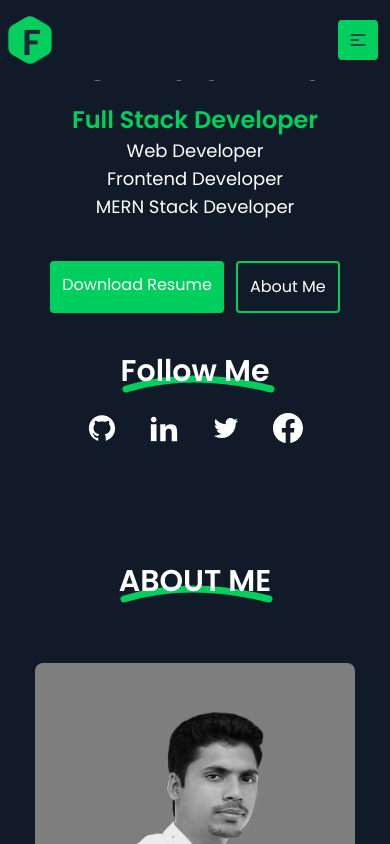
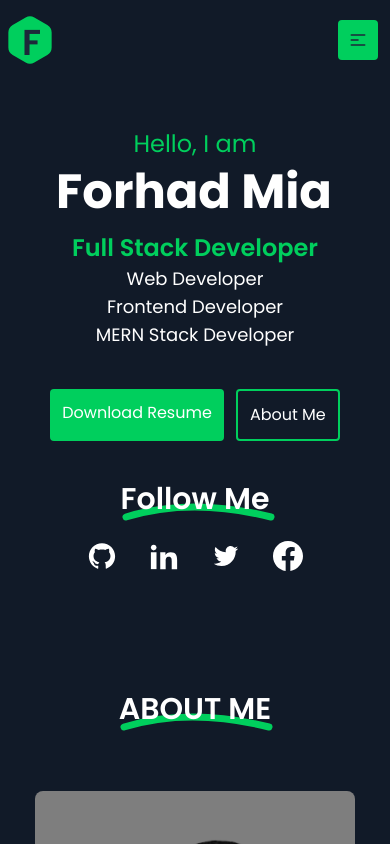
Before and after one commit to forhadmia1/my_protfolio, a React (Create React App) app: page / in a window 390 px wide. Shown: the top 844 px of the page. Built offline with nearby package versions, Linux system fonts and the light colour scheme; no server answers.

Commit message:
responsive issue fixed

```diff
--- a/src/components/HeroArea.js
+++ b/src/components/HeroArea.js
@@ -19,7 +19,7 @@ const HeroArea = () => {
     }
 
     return (
-        <section id='hero_section' className='md:px-12 sm:w-full lg:h-screen md:py-48 flex items-center flex-col md:flex-row-reverse'>
+        <section id='hero_section' className='md:px-12 sm:w-full lg:h-screen md:py-48 flex items-center flex-col md:flex-row-reverse lg:pt-40 pt-32'>
             <div className='md:text-left text-center w-full'>
                 <p className='text-2xl mb-2 text-primary'>Hello, I am</p>
                 <h2 className='text-5xl ml-[-2px] md:text-7xl font-bold mb-4 text-secondary'>Forhad Mia</h2>
```
